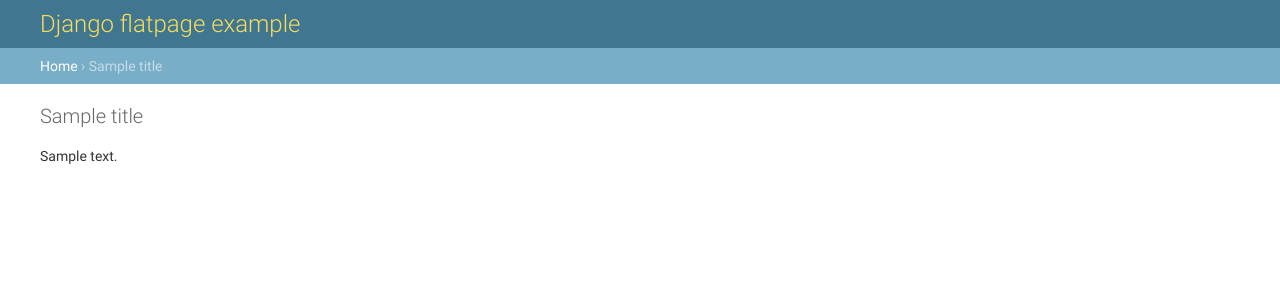
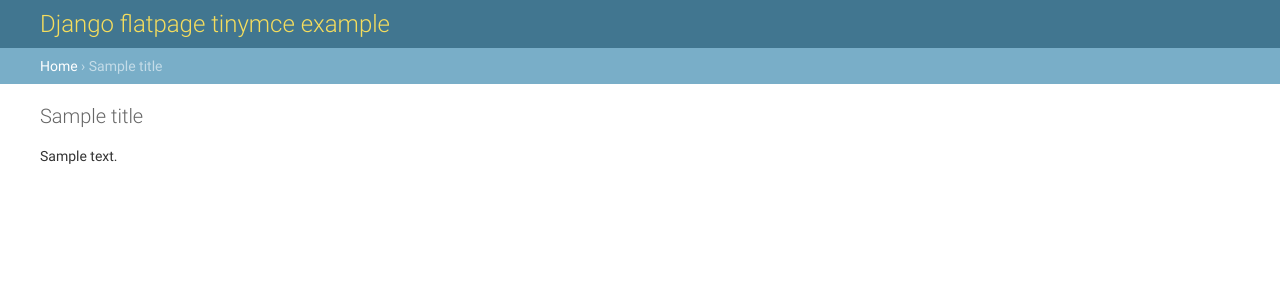
Before and after one commit to dkdndes/django-flatpages-example, a Django app: template example/templates/admin/base_site.html in a window 1280 px wide. Shown: the top 300 px of the page. Run offline with Django 3.2, Linux system fonts and the light colour scheme; the template is opened without the code that fills it: most values are stand-ins (such as "Sample title", 1, 10 or a date in 2020); some libraries are stand-ins or nearby versions.

Commit message:
added tinymce cdn

```diff
--- a/example/templates/admin/base_site.html
+++ b/example/templates/admin/base_site.html
@@ -2,10 +2,20 @@
 {% load staticfiles %}
 {% load i18n %}
 
+{% block extrahead %}
+<!-- extrahead -->
+<script src="//tinymce.cachefly.net/4.0/tinymce.min.js"></script>
+<script type="text/javascript">
+tinymce.init({
+    selector: "textarea"
+ });
+</script>
+{% endblock %}
+
 {% block title %}{{ title }} | {% trans 'flatpage example' %}{% endblock %}
 
 {% block branding %}
-<h1 id="site-name">Django {% trans 'flatpage example' %}</h1>
+<h1 id="site-name">Django {% trans 'flatpage tinymce example' %}</h1>
 {% endblock %}
 
 {% block nav-global %}{% endblock %}
```
